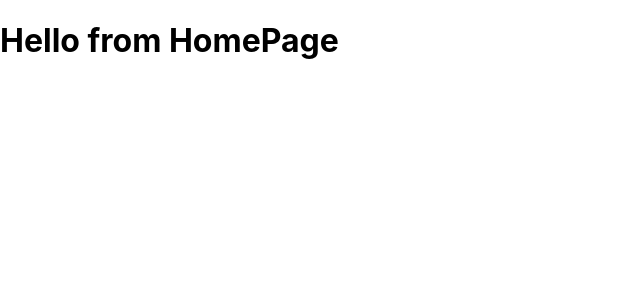
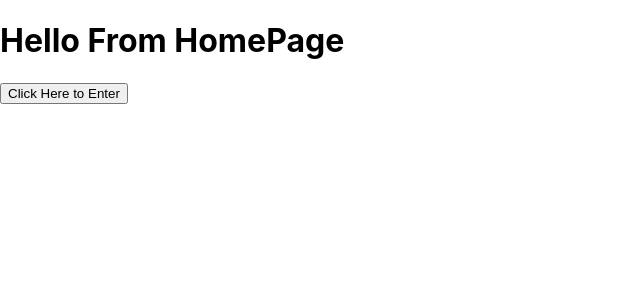
Before and after one commit to melissaarrington1/Project-3, a React (Create React App) app in the folder client/: page / in a window 1280 px wide. Shown: the top 300 px of the page, without its empty margins (0-640 px from the left). Built offline with nearby package versions, Linux system fonts and the light colour scheme.

Commit message:
added HomePage in React

```diff
--- a/client/src/App.js
+++ b/client/src/App.js
@@ -1,6 +1,8 @@
 import React, { Component } from 'react';
 import './App.css';
 import { BrowserRouter as Router, Switch, Route } from 'react-router-dom'
+import HomePage from './Components/HomePage'
+
 
 
 class App extends Component {
@@ -8,7 +10,10 @@ class App extends Component {
     return (
       <Router>
       <div>
-        <h1>Hello from HomePage</h1>
+
+        <Switch>
+        <Route exact path="/" component={HomePage}/>
+        </Switch>
       </div>
       </Router>
     );
--- /dev/null
+++ b/client/src/Components/HomePage.js
@@ -0,0 +1,15 @@
+import React, { Component } from 'react'
+
+class HomePage extends Component {
+    render() {
+        return(
+            <div>
+                <h1>Hello From HomePage</h1>
+                <button>Click Here to Enter</button>
+            </div>
+        )
+    }
+
+}
+
+export default HomePage
--- a/client/src/Components/User.js
+++ b/client/src/Components/User.js
@@ -4,7 +4,7 @@ class User extends Component {
     render() {
         return(
             <div>
-            <h1>Hello From User Page</h1>
+                <h1>Hello From User Page</h1>
             </div>
         )
     }
```
